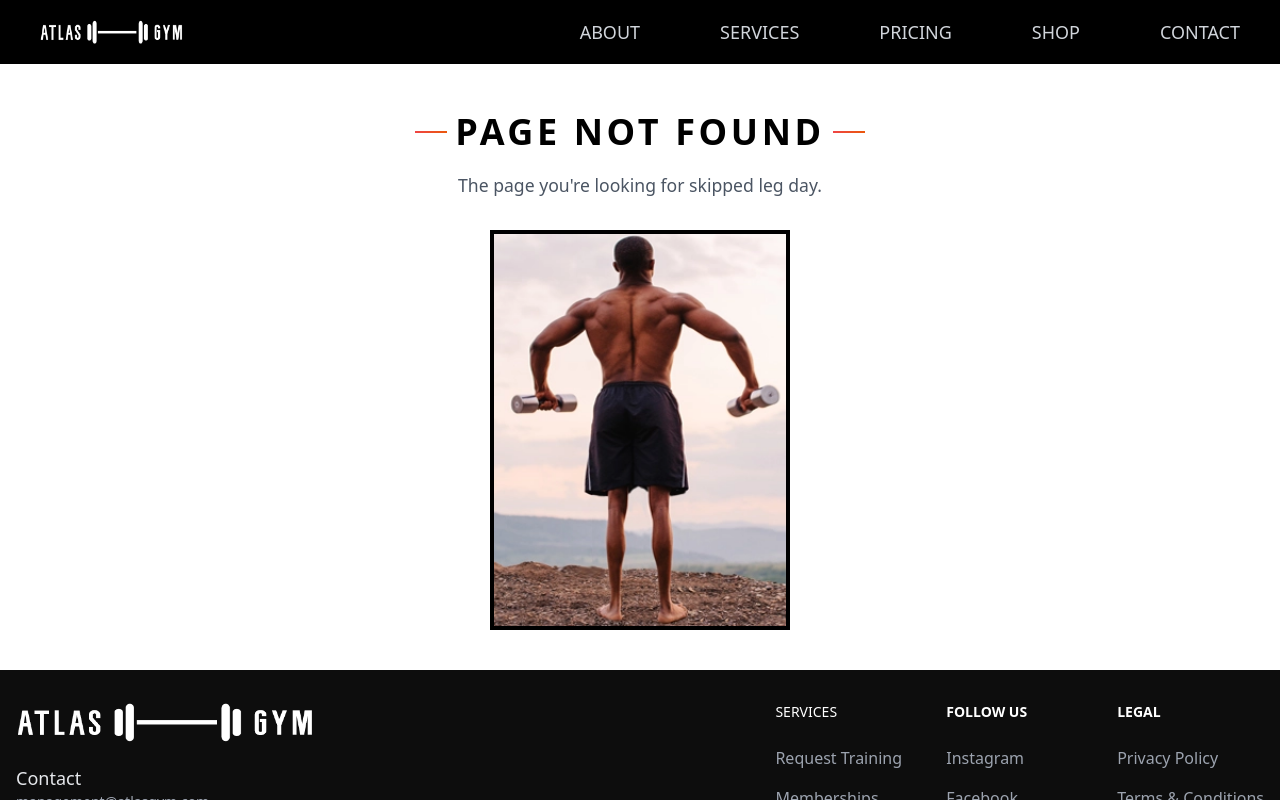
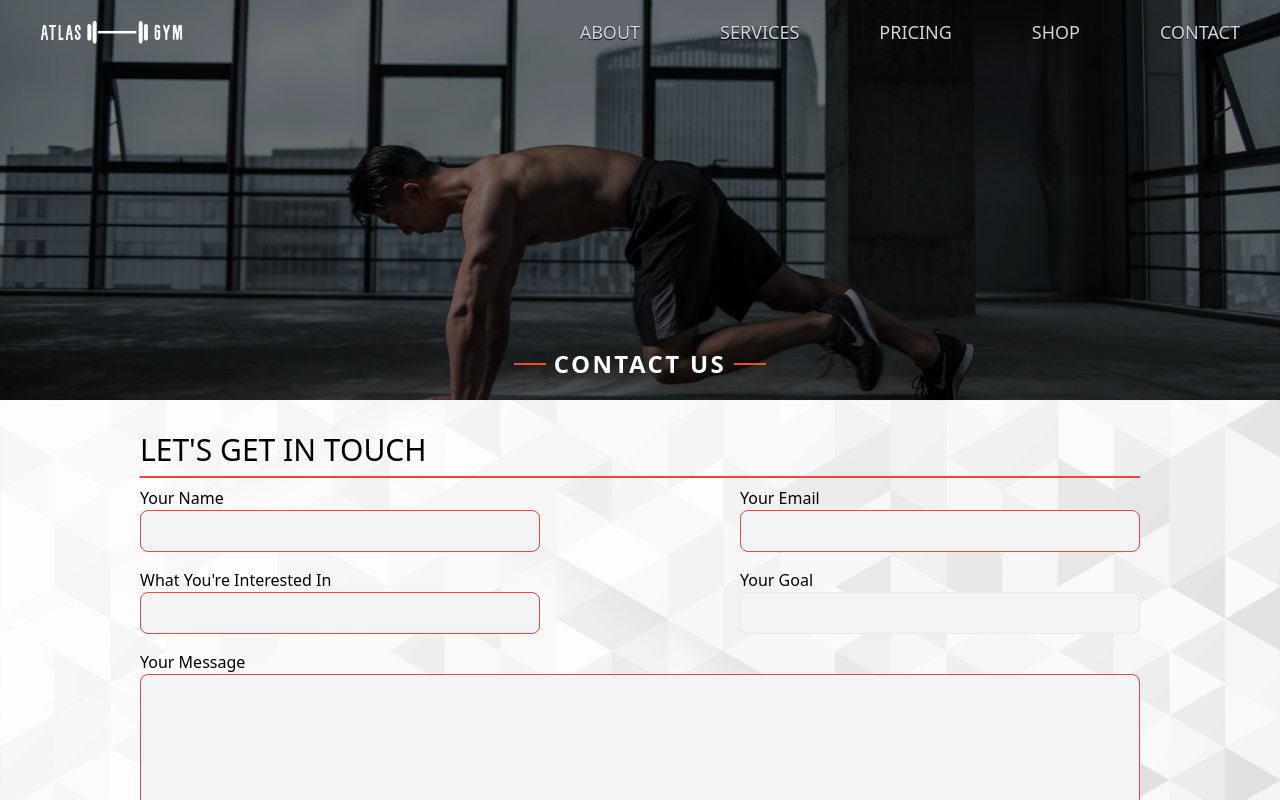
Before and after one commit to lightningdev447/fitness-gym-site, a Next.js app: page /contact in a window 1280 px wide. Before the commit this address had no page. Shown: the top 800 px of the page. Built offline with nearby package versions, Linux system fonts and the light colour scheme.

Commit message:
shopping cart button

```diff
--- a/src/components/ShopItem.js
+++ b/src/components/ShopItem.js
@@ -16,18 +16,23 @@ export function ShopItem({ name, price, img, colors }) {
 
   const handleColorSelection = (e) => {
     setColor(e.currentTarget.dataset.color);
-  }
+  };
 
   return (
-    <button className="h-[575px] w-[350px] ">
-      <div className="h-[500px] w-full relative mb-4 overflow-hidden"
+    <button className="h-[650px] w-[350px] ">
+      <div
+        className="h-[500px] w-full relative mb-4 overflow-hidden"
         onMouseEnter={() => {
-        document.getElementById(slugify(name) + "-img").classList.add("scale-105");
+          document
+            .getElementById(slugify(name) + "-img")
+            .classList.add("scale-105");
         }}
         onMouseLeave={() => {
-        document.getElementById(slugify(name) + "-img").classList.remove("scale-105");
-      }}>
-
+          document
+            .getElementById(slugify(name) + "-img")
+            .classList.remove("scale-105");
+        }}
+      >
         <Image
           src={img}
           className={"object-cover transform-all duration-300"}
@@ -38,7 +43,9 @@ export function ShopItem({ name, price, img, colors }) {
       </div>
       <div className="h-[75px] w-full  flex flex-col items-center">
         <div className="uppercase font-light tracking-[.1em]">{name}</div>
-        <div className="uppercase font-light  text-gray-600 tracking-[.1em]">${price}</div>
+        <div className="uppercase font-light  text-gray-600 tracking-[.1em]">
+          ${price}
+        </div>
         <div className="flex gap-1">
           <button
             data-color="red"
@@ -90,6 +97,24 @@ export function ShopItem({ name, price, img, colors }) {
           </button>
         </div>
       </div>
+      <div>
+        <button
+          id={slugify(name) + "-cart-btn"}
+          className="bg-gray-200 w-full py-2 text-gray-700 hover:underline hover:bg-gray-300/75 transition-all duration-150 border-2 "
+          onClick={() => {
+            document
+              .getElementById(slugify(name) + "-cart-btn")
+              .classList.add("border-blue-500");
+              setTimeout(() => {
+                document
+              .getElementById(slugify(name) + "-cart-btn")
+              .classList.remove("border-blue-500");
+              }, "100");
+          }}
+        >
+          Add to Cart
+        </button>
+      </div>
     </button>
   );
 }
--- a/src/pages/about.js
+++ b/src/pages/about.js
@@ -38,9 +38,9 @@ export default function Pricing() {
 
         <div className="bg-[url('/images/18410.webp')] bg-cover flex flex-col py-8 items-center border-b-2">
           <div className="flex justify-center w-full">
-            <div className="w-[400px] text-xs sm:text-sm sm:text-lg sm:w-[700px] md:w-[1000px] mx-[2rem] sm:mx-[6rem] text-gray-700 child:mb-2 border-4 border-black px-[1rem] sm:px-[4rem] py-[2rem]">
+            <div className="w-[400px] text-xs  sm:text-lg sm:w-[700px] md:w-[1000px] mx-[2rem] sm:mx-[6rem] text-gray-700 child:mb-2 border-4 border-black px-[1rem] sm:px-[4rem] py-[2rem]">
               <h2 className="text-4xl text-black font-semibold text-center">Our Story</h2>
-              <div className="indent-[2rem] font-medium">
+              <div className="indent-[2rem] font-medium sm:text-[1.5rem] sm:leading-10">
                 At Atlas Gym, we&apos;re more than just a fitness center;
                 we&apos;re a community dedicated to helping individuals reach
                 their personal zenith. Founded in 2010 by a trio of health and
@@ -61,7 +61,7 @@ export default function Pricing() {
               </div>
 
               <h2 className="text-3xl text-black font-semibold">Our Vision</h2>
-              <div className="indent-[2rem] font-medium">
+              <div className="indent-[2rem] font-medium sm:text-[1.5rem] sm:leading-10">
               Atlas Gym envisions a world where fitness is not just a goal but a lifestyle. We believe in the power of fitness to transform lives, inspire change, and create a positive impact. Our vision guides us in everything we do, from designing our gym facilities to crafting our fitness programs and hiring our staff.
 
 
--- /dev/null
+++ b/src/pages/contact.js
@@ -0,0 +1,112 @@
+import { PriceCard } from "./../components/priceCard";
+import { Footer } from "./../components/footer";
+import { Navbar } from "./../components/Navbar";
+import { useState } from "react";
+import Head from "next/head";
+import Image from "next/image";
+import { Inter } from "next/font/google";
+
+const inter = Inter({ subsets: ["latin"] });
+const title = "Contact Us";
+export default function Contact() {
+  return (
+    <>
+      <Head>
+        <title>{title}</title>
+        <meta
+          name="description"
+          content="Any questions? Feel free to contact us here."
+        />
+        <meta name="viewport" content="width=device-width, initial-scale=1" />
+        <link rel="icon" href="/favicon.ico" />
+      </Head>
+      <main className="bg-black">
+        <Navbar />
+        <div className="h-[400px] w-full bg-black relative flex justify-center items-end">
+          <Image src="/images/sub-page-1.webp" className="object-cover" fill />
+          <div className="w-full h-full z-10 absolute bg-black/50"></div>
+          <div className="text-center text-2xl mt-10 mb-5 tracking-[.1em] uppercase flex justify-center items-center gap-2 font-semibold z-30 text-white">
+            <span>
+              <div className="w-8 h-[2px] bg-gradient-to-r from-red-500 to-orange-600"></div>
+            </span>
+            {title}
+            <span>
+              <div className="w-8 h-[2px] bg-gradient-to-r from-red-500 to-orange-600"></div>
+            </span>
+          </div>
+        </div>
+
+        <div className="bg-[url('/images/18410.webp')] bg-cover flex flex-col py-8 items-center border-b-2">
+          <div className="flex justify-center w-full px-20">
+            <div className="flex flex-col w-[1000px]">
+              <div className="text-3xl font-medium uppercase">
+                Let&apos;s get in touch
+              </div>
+              <div className="h-[2px] bg-red-500 my-2"></div>
+              <form>
+                <div className="flex flex-col gap-4">
+                  <div className="flex justify-between">
+                    <div className="flex flex-col w-[400px] ">
+                      <label htmlFor="nameInput" className=" ">
+                        Your Name
+                      </label>
+                      <input
+                        type={"text"}
+                        id="nameInput"
+                        name="name_input"
+                        className="block border p-2 border-red-500 text-gray-700 bg-gray-100 rounded-lg focus:ring-red-500 focus:border-red-500"
+                      ></input>
+                    </div>
+
+                    <div className="flex flex-col w-[400px]">
+                      <label htmlFor="nameInput" className="text-md">
+                        Your Email
+                      </label>
+                      <input
+                        type="email"
+                        id="nameInput"
+                        name="name_input"
+                        className="block border p-2 border-red-500 text-gray-700 bg-gray-100 rounded-lg focus:ring-red-500 focus:border-red-500"
+                      ></input>
+                    </div>
+                  </div>
+
+                  <div className="flex justify-between">
+                    <div className="flex flex-col w-[400px] ">
+                      <label htmlFor="nameInput" className=" ">
+                        What You&apos;re Interested In
+                      </label>
+                      <input
+                        type={"text"}
+                        id="nameInput"
+                        name="name_input"
+                        className="block border p-2 border-red-500 text-gray-700 bg-gray-100 rounded-lg focus:ring-red-500 focus:border-red-500"
+                      ></input>
+                    </div>
+
+                    <div className="flex flex-col w-[400px]">
+                      <label htmlFor="nameInput" className="text-md">
+                        Your Goal
+                      </label>
+                      <input
+                        type="email"
+                        id="nameInput"
+                        name="name_input"
+                        className="block border p-2 bborder-red-500 text-gray-700 bg-gray-100 rounded-lg focus:ring-red-500 focus:border-red-500"
+                      ></input>
+                    </div>
+                  </div>
+                  <div className="w-full h-[300px]">
+                    <div>Your Message</div>
+                    <textarea className="h-[200px] w-full block border p-2 border-red-500 text-gray-700 bg-gray-100 rounded-lg focus:ring-red-500 focus:border-red-500"></textarea>
+                  </div>
+                </div>
+              </form>
+            </div>
+          </div>
+        </div>
+      </main>
+      <Footer />
+    </>
+  );
+}
--- a/src/pages/shop.js
+++ b/src/pages/shop.js
@@ -12,6 +12,7 @@ export default function Shop() {
   const title = "Shop";
   const [male, setMale] = useState(true);
   const [hasMounted, setHasMounted] = useState(false);
+  const [cartItems, setCartItems] = useState([]);
 
   useEffect(() => {
     setHasMounted(true);
@@ -35,7 +36,11 @@ export default function Shop() {
       <main className="bg-black">
         <Navbar />
         <div className="h-[400px] w-full bg-black relative flex justify-center items-end">
-          <Image src="https://cdn.shopify.com/s/files/1/1775/6429/files/465_new_desk_8a59c064-4cd8-4ed7-b231-4dcb28792031_1600x.png?v=1685729660" className="object-cover" fill />
+          <Image
+            src="https://cdn.shopify.com/s/files/1/1775/6429/files/465_new_desk_8a59c064-4cd8-4ed7-b231-4dcb28792031_1600x.png?v=1685729660"
+            className="object-cover"
+            fill
+          />
           <div className="w-full h-full z-10 absolute bg-black/50"></div>
           <div className=" text-center text-2xl mt-10 mb-5 tracking-[.1em] uppercase flex justify-center items-center gap-2 font-semibold z-30 text-white">
             <span>
@@ -47,6 +52,21 @@ export default function Shop() {
             </span>
           </div>
         </div>
+
+        <button className="fixed w-[75px] h-[75px] bg-white border-2 rounded-full right-0 mx-12 flex justify-center items-center text-2xl hover:text-red-500 transition-all duration-200">
+          <div
+            className={`flex relative ${cartItems.length != 0 ? "left-1" : ""}`}
+          >
+            <i class="fa-solid fa-bag-shopping "></i>
+            {cartItems.length != 0 ? (
+              <div className="relative top-3">{cartItems.length}</div>
+            ) : (
+              <></>
+            )}
+          </div>
+        </button>
+
+
 
         <div className="bg-white flex flex-col items-center border-b-2">
           <div className="flex justify-center gap-20 my-8 text-2xl font-medium ">
@@ -65,7 +85,7 @@ export default function Shop() {
                   document
                     .getElementById("shop-box")
                     .classList.add("animate-fade");
-                    setMale(true);
+                  setMale(true);
                 }, 100);
               }}
             >
@@ -86,7 +106,7 @@ export default function Shop() {
                   document
                     .getElementById("shop-box")
                     .classList.add("animate-fade");
-                    setMale(false);
+                  setMale(false);
                 }, 100);
               }}
             >
```
Lines whose indentation alone changed are shown as unchanged.
